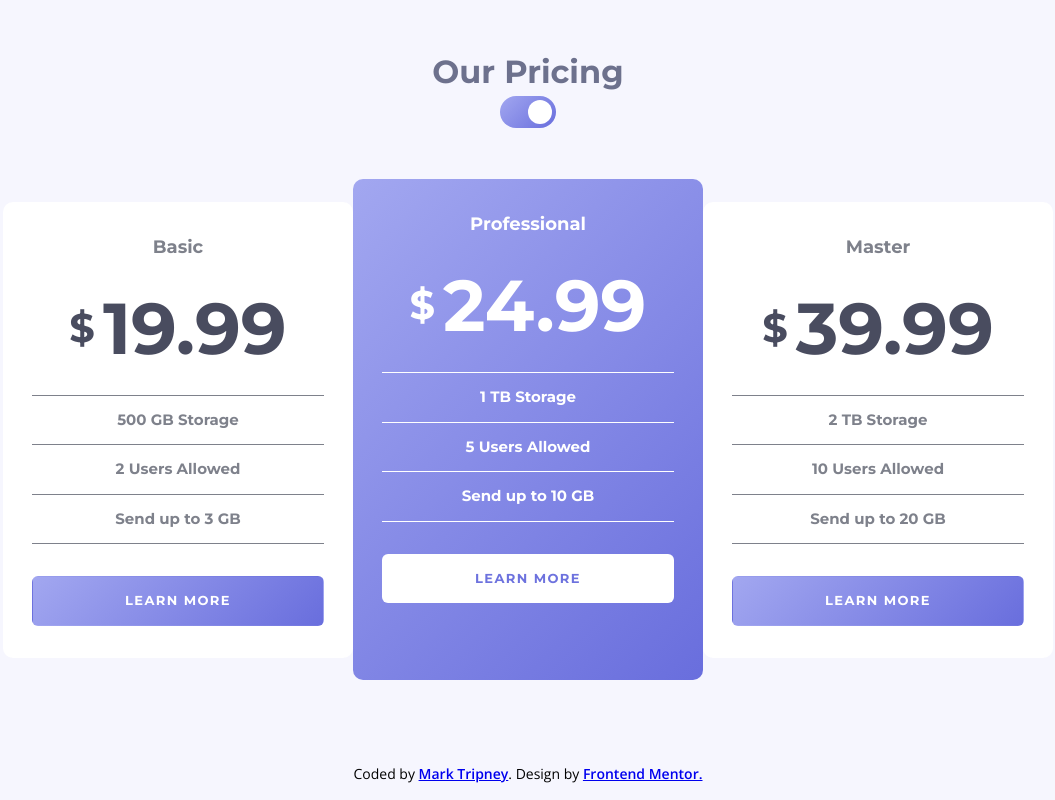
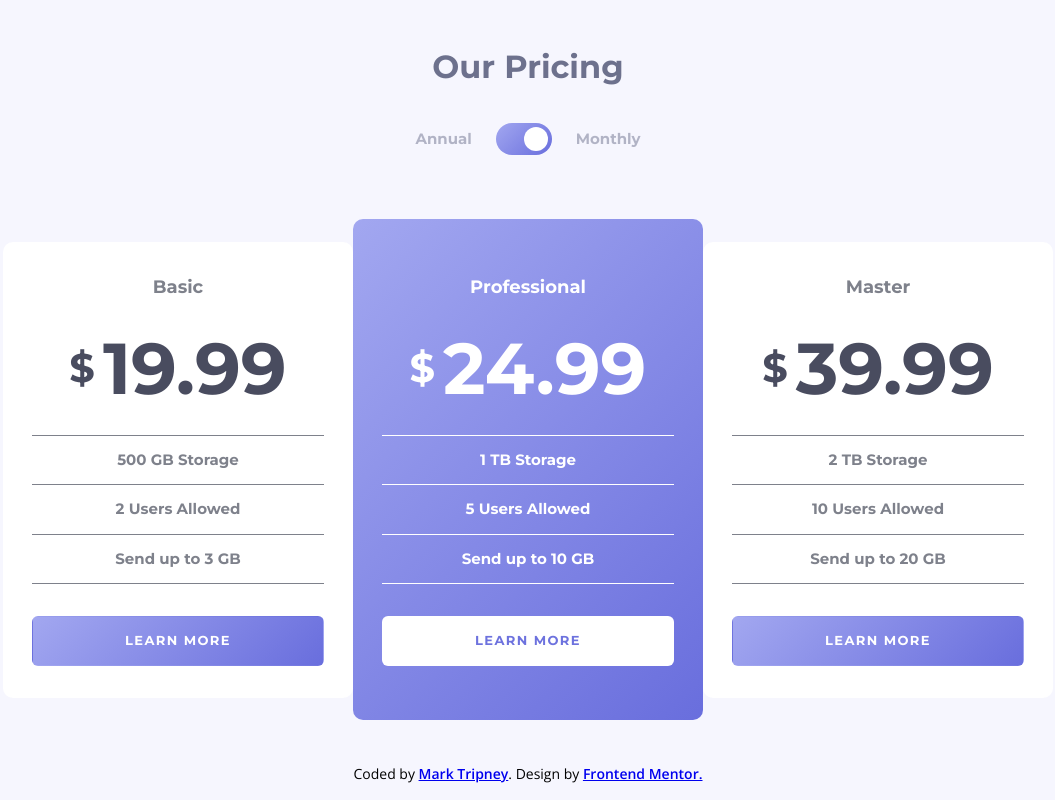
Before and after one commit to mark-tripney/pricing-with-toggle, a Svelte app: page / in a window 1280 px wide. Shown: the whole page, without its empty margins (112-1167 px from the left). Built offline with nearby package versions, Linux system fonts and the light colour scheme.

Commit message:
Add responsive styling; complete Toggle.

```diff
--- a/public/global.css
+++ b/public/global.css
@@ -145,11 +145,17 @@ body {
   text-align: center;
 }
 
+.content-wrapper {
+  flex: 1;
+}
+
 /* Sticky footer */
 .site-content {
-  flex: 1;
+  /*flex: 1;*/
   display: flex;
   align-items: center;
+  margin: 0;
+  padding: 0;
 }
 
 .wrapper {
--- a/src/App.svelte
+++ b/src/App.svelte
@@ -41,6 +41,7 @@
   };
 </script>
 
+<div class="content-wrapper">
   <header>
     <h1>Our Pricing</h1>
     <Toggle on:click={handleClick} {monthly} />
@@ -52,10 +53,27 @@
       <Card {...masterMonthly} />
     </div>
   </main>
+</div>
 <Footer />
 
 <style>
+  .content-wrapper {
+    display: flex;
+    flex-direction: column;
+    justify-content: center;
+  }
+  header {
+    margin-top: 4rem;
+  }
   h1 {
-    margin-top: 3rem;
+    margin-bottom: 2.5rem;
+  }
+  @media (min-width: 1050px) {
+    header {
+      margin: 0;
+    }
+    h1 {
+      margin-bottom: 2rem;
+    }
   }
 </style>
--- a/src/components/Card.svelte
+++ b/src/components/Card.svelte
@@ -41,6 +41,7 @@
     .card {
       min-width: 350px;
       max-width: 350px;
+      margin-bottom: 0;
     }
     .card.highlight {
       height: 501px;
@@ -52,6 +53,7 @@
     --background: linear-gradient(135deg, #a2a7f0, #696edd);
     --text-colour: #fff;
     --price-colour: #fff;
+    justify-content: center;
   }
 
   .dollar {
--- a/src/components/Toggle.svelte
+++ b/src/components/Toggle.svelte
@@ -3,16 +3,26 @@
 </script>
 
 <div class="toggle-component">
+  <p>Annual</p>
   <label class="toggle">
     <input type="checkbox" on:click />
     <span class="slider" />
   </label>
+  <p>Monthly</p>
 </div>
 
 <style>
   .toggle-component {
     display: flex;
     justify-content: center;
+    align-items: center;
+    gap: 1.5rem;
+    margin-bottom: 5rem;
+  }
+  @media (min-width: 1050px) {
+    .toggle-component {
+      margin-bottom: 4rem;
+    }
   }
   .toggle {
     position: relative;
@@ -36,8 +46,8 @@
     right: 0;
     bottom: 0;
     background: linear-gradient(135deg, #a2a7f0 0%, #696edd 100%);
-    -webkit-transition: 0.4s;
-    transition: 0.4s;
+    -webkit-transition: 0.2s;
+    transition: 0.2s;
     border-radius: 16px;
   }
 
@@ -49,8 +59,8 @@
     right: 4px;
     bottom: 4px;
     background-color: white;
-    -webkit-transition: 0.4s;
-    transition: 0.4s;
+    -webkit-transition: 0.2s;
+    transition: 0.2s;
     border-radius: 50%;
   }
 
@@ -70,4 +80,10 @@
     background: linear-gradient(135deg, #a2a7f0 0%, #696edd 100%);
     opacity: 0.5;
   }
+
+  p {
+    color: #6e728e;
+    font-size: 0.9375rem;
+    opacity: 0.5;
+  }
 </style>
```
Lines whose indentation alone changed are shown as unchanged.
